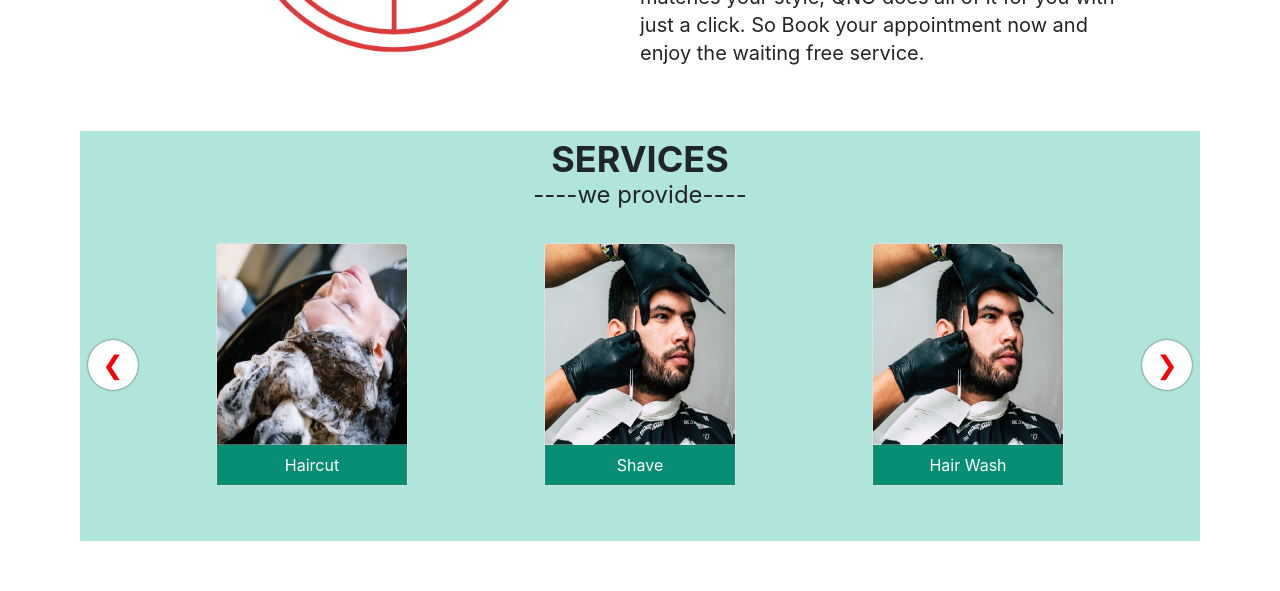
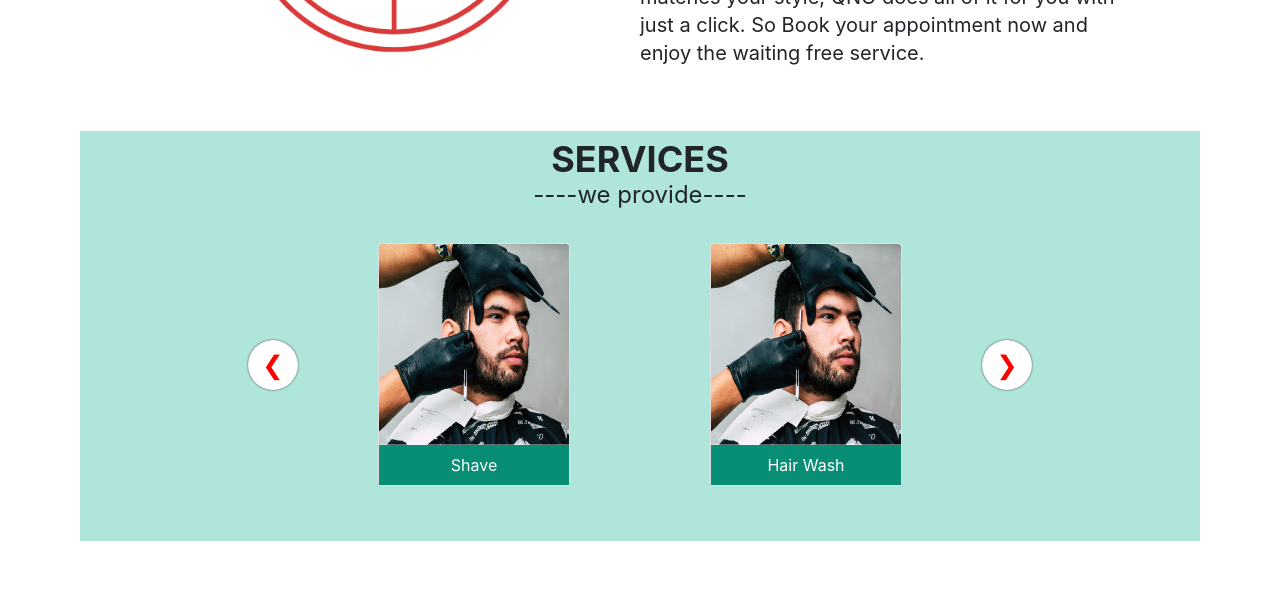
Before and after one commit to drigesh/qno-web, a React (Create React App) app in the folder frontend/: page / in a window 1280 px wide. Shown: the part 1020-1611 px from the top of the page. Built offline with nearby package versions, Linux system fonts and the light colour scheme.

Commit message:
spacing adjusted and added some basic animation to anchor tags

```diff
--- a/frontend/src/App.js
+++ b/frontend/src/App.js
@@ -5,6 +5,7 @@ import Carouselservices from './components/Carouselservices';
 import Frontbanner from './components/Frontbanner';
 import Features from './components/Features';
 import Servicesdescription from './components/Servicesdescription';
+
 function App() {
   return (
     <div className="App">
@@ -14,6 +15,7 @@ function App() {
     <Carouselservices/>
     <Features/>
     <Footer/>
+
     </div>
   );
 }
--- a/frontend/src/components/Carouselservices.css
+++ b/frontend/src/components/Carouselservices.css
@@ -17,3 +17,12 @@
     display: none;
 
   }
+  .rec.rec-arrow:disabled {
+    visibility: hidden;
+}
+.rec.rec-arrow:hover {
+  border-radius: 0%;
+}
+.sc-eCYdqJ.eLPooy.rec.rec-carousel{
+width: 100%;
+}
--- a/frontend/src/components/Carouselservices.js
+++ b/frontend/src/components/Carouselservices.js
@@ -13,18 +13,16 @@ export default function Carouselservices(){
         )
     })
 const breakpoints=[
-    {width:640 ,itemsToShow:1},
-    {width:1024 ,itemsToShow:3},
-    {width:768 ,itemsToShow:3},
-    {width:1280 ,itemsToShow:3},
-    {width:1536 ,itemsToShow:3},
+    {width:300 ,itemsToShow:1},
+    {width:440 ,itemsToShow:2},
+    {width:700 ,itemsToShow:3},
 ]
 
 return (
-    <div className="bg-[#AFE5DA] text-center mt-16 sm:mx-16 xl:mx-20 pb-10 ">
+    <div className="bg-[#AFE5DA] text-center mt-16 sm:mx-16 xl:mx-20 pb-10 px-9 sm:px-12 md:px-40">
     <h1 className="text-xl sm:text-3xl md:text-4xl lg:text-4xl pt-2 sm:pt-12 font-bold" >SERVICES</h1>
     <h6 className="pb-8 text-l md:text-xl lg:text-2xl text-base">----we provide----</h6>
-    <Carousel className="px-2 md:px-12 lg:px-24" breakPoints={breakpoints}  >
+    <Carousel className="px-2 md:px-12 lg:px-24" breakPoints={breakpoints} enableAutoPlay autoPlaySpeed={3000} >
   {map}
     </Carousel>
     </div>
--- a/frontend/src/components/Footer.js
+++ b/frontend/src/components/Footer.js
@@ -17,10 +17,10 @@ export default function Footer1() {
  </div>
         <div class="col-12 col-lg-5   mt-4">
         <div className='font- d-flex   flex-lg-row justify-content-around'>
-                            <a className={`block text-center ${classes.font_poppins}`}href='#w'> About </a>
-                            <a className={`block text-center ${classes.font_poppins} `}href='#w'> Features </a>
-                            <a className={`block text-center ${classes.font_poppins} `}href='#w'> services </a>
-                            <a className={`block text-center ${classes.font_poppins} `}href='#w'> contact </a>
+                            <a className={`block text-center ${classes.font_poppins} transition ease-in-out delay-150  hover:-translate-y-1 hover:scale-125  duration-300`}href='#w'> About </a>
+                            <a className={`block text-center ${classes.font_poppins} transition ease-in-out delay-150  hover:-translate-y-1 hover:scale-125  duration-300`}href='#w'> Features </a>
+                            <a className={`block text-center ${classes.font_poppins} transition ease-in-out delay-150  hover:-translate-y-1 hover:scale-125  duration-300`}href='#w'> services </a>
+                            <a className={`block text-center ${classes.font_poppins} transition ease-in-out delay-150  hover:-translate-y-1 hover:scale-125  duration-300`}href='#w'> contact </a>
                         </div>
         </div>
       </div>
@@ -29,21 +29,21 @@ export default function Footer1() {
     <div class=" col-12 col-md-4 mt-auto mb-2  order-1">9144493485</div>
     <div class=" col-12 col-md-8 col-lg-6 offset-lg-2 mb-2  mt-3 d-flex justify-content-around order-3 order-md-2justify-content-sm-around">
 
-    <div><i className="fab fa-twitter-square md:mx-1 lg:mx-2 fa-2x"></i></div>
-    <div><i className="fab fa-facebook-square md:mx-1 lg:mx-2 fa-2x"></i></div>
-    <div><i className="fab fa-linkedin md:mx-1 lg:mx-2 fa-2x"></i></div>
-    <div><i className="fab fa-instagram-square md:mx-1 lg:mx-2 mr-auto fa-2x"></i></div>
+    <div><i className="fab fa-twitter-square md:mx-1 lg:mx-2 fa-2x transition ease-in-out delay-150  hover:-translate-y-1 hover:scale-150  duration-300"></i></div>
+    <div><i className="fab fa-facebook-square md:mx-1 lg:mx-2 fa-2x transition ease-in-out delay-150  hover:-translate-y-1 hover:scale-150  duration-300"></i></div>
+    <div><i className="fab fa-linkedin md:mx-1 lg:mx-2 fa-2x transition ease-in-out delay-150  hover:-translate-y-1 hover:scale-150  duration-300"></i></div>
+    <div><i className="fab fa-instagram-square md:mx-1 lg:mx-2 mr-auto fa-2x transition ease-in-out delay-150  hover:-translate-y-1 hover:scale-150  duration-300"></i></div>
     </div>
 
 
 
     <div class="col-12 order-2 col-md-4 order-md-3">xyz@gmail.com</div>
 
-    <div class="col-12 col-md-8 col-lg-6 offset-lg-2 order-4 order-md-4 mt-2 row d-flex justify-content-around no-gutters ">
-<a className='col-8 offest-2 offset-sm-3 my-2 col-sm-5 mx-2 flex border-1 rounded-lg  text-2xl py-1 px-2 border-black' href='#w'>
+    <div class="col-12 col-md-8 col-lg-6 offset-lg-2 order-4 order-md-4 mt-2 row d-flex justify-content-around no-gutters  ">
+<a className='col-8 offest-2 offset-sm-3 my-2 col-sm-5 mx-2 flex border-1 rounded-lg  text-2xl py-1 px-2 border-black transition ease-in-out delay-150  hover:-translate-y-1 hover:scale-110  duration-300' href='#w'>
     <i className="fab fa-google-play my-auto"></i> <p className=' my-auto ml-2'>Play Store </p>
 </a>
-<a className='col-8 offset-2 offset-sm-3 my-2 col-sm-5 mx-2  flex border-1 rounded-lg text-2xl py-1 px-2 border-black' href='#w'>
+<a className='col-8 offset-2 offset-sm-3 my-2 col-sm-5 mx-2  flex border-1 rounded-lg text-2xl py-1 px-2 border-black transition ease-in-out delay-150  hover:-translate-y-1 hover:scale-110  duration-300' href='#w'>
     <i className="fab fa-app-store-ios my-auto"></i> <p className=' my-auto ml-2'>App Store </p>
 </a>
     </div>
--- a/frontend/src/components/Header.js
+++ b/frontend/src/components/Header.js
@@ -13,14 +13,14 @@ export default function Header() {
         </div>
         <div class="col-md-8 col-sm-12 align-items-center order-3 order-md-2">
         <ul class="d-flex flex-row justify-content-center order-3 order-md-2    ">
-            <li class="mx-3  mx-md-3 mx-lg-4 pt-2  hover:underline">Book Now</li>
-            <li class="mx-3  mx-md-3 mx-lg-4 pt-2  hover:underline">Services</li>
-            <li class="mx-3  mx-md-3 mx-lg-4 pt-2  hover:underline">About Us</li>
-            <li class="mx-3  mx-md-3 mx-lg-4 pt-2  hover:underline">Contact Us</li>
+            <li class="mx-3  mx-md-3 mx-lg-4 pt-2  hover:underline transition ease-in-out delay-150  hover:-translate-y-1 hover:scale-110  duration-300">Book Now</li>
+            <li class="mx-3  mx-md-3 mx-lg-4 pt-2  hover:underline transition ease-in-out delay-150  hover:-translate-y-1 hover:scale-110  duration-300">Services</li>
+            <li class="mx-3  mx-md-3 mx-lg-4 pt-2  hover:underline transition ease-in-out delay-150  hover:-translate-y-1 hover:scale-110  duration-300">About Us</li>
+            <li class="mx-3  mx-md-3 mx-lg-4 pt-2  hover:underline transition ease-in-out delay-150  hover:-translate-y-1 hover:scale-110  duration-300">Contact Us</li>
             </ul>
         </div>
         <div class="col-md-2 col-6 order-md-3 order-2">
-        <div class="align-items-center hover:underline order-2 order-md-3 text-right text-right ">Profile</div>
+        <div class="align-items-center hover:underline order-2 order-md-3 text-right text-right  transition ease-in-out delay-150  hover:-translate-y-1 hover:scale-110  duration-300">Profile</div>
         </div>
         </div>
         </div>
--- a/frontend/src/data/carouselimagedata.js
+++ b/frontend/src/data/carouselimagedata.js
@@ -6,6 +6,11 @@ import si3 from '../images/servicesimg3.png';
 const data= [
     {image:si1,text:'Haircut'},
     {image:si3,text:'Shave'},
-    {image:si2,text:'Hair Wash'}
+    {image:si2,text:'Hair Wash'},
+    {image:si1,text:'Haircut'},
+    {image:si2,text:'Hair Wash'},
+    {image:si1,text:'Haircut'},
+    {image:si2,text:'Hair Wash'},
+    {image:si1,text:'Haircut'},
 ];
 export default data;
```
